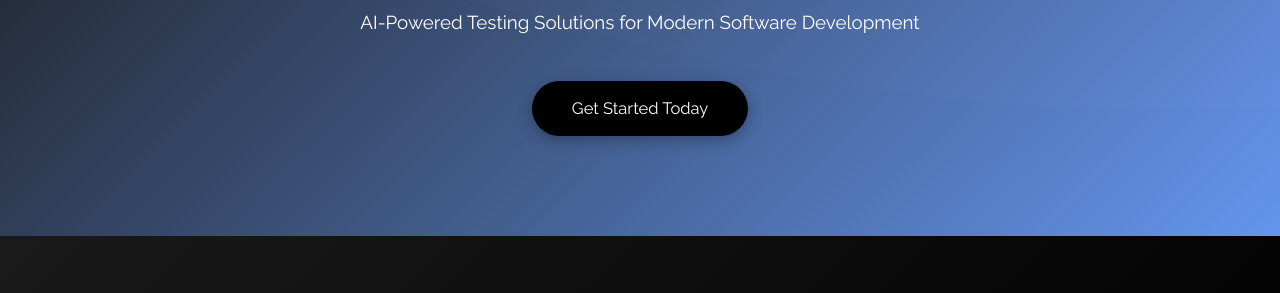
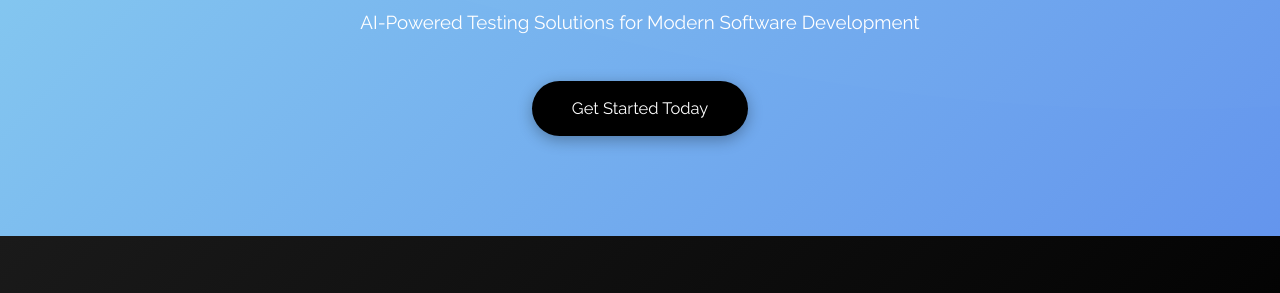
Before and after one commit to qaconsul/qaconsul.github.io, a plain HTML site: page index.html in a window 1280 px wide. Shown: the part 351-644 px from the top of the page. Drawn offline with nearby package versions, Linux system fonts and the light colour scheme.

Commit message:
Change hero-section background gradient color

```diff
--- a/index.html
+++ b/index.html
@@ -14,7 +14,7 @@
     body, html {height: 100%; scroll-behavior: smooth; background: #f5f5f5;}
 
     .hero-section {
-      background: linear-gradient(135deg, #1a1a1a 0%, #6495ED 100%);
+      background: linear-gradient(135deg, #89CFF0 0%, #6495ED 100%);
       color: white;
       padding: 100px 0;
       position: relative;
```
